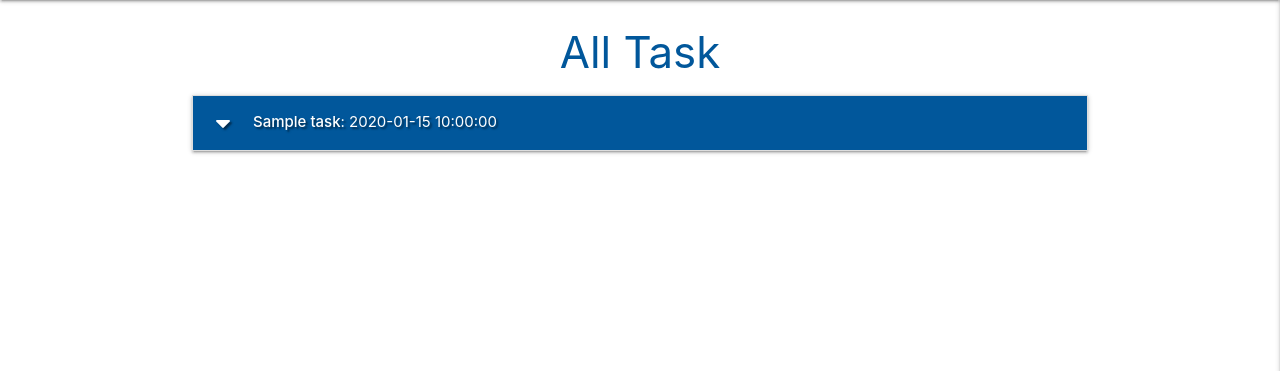
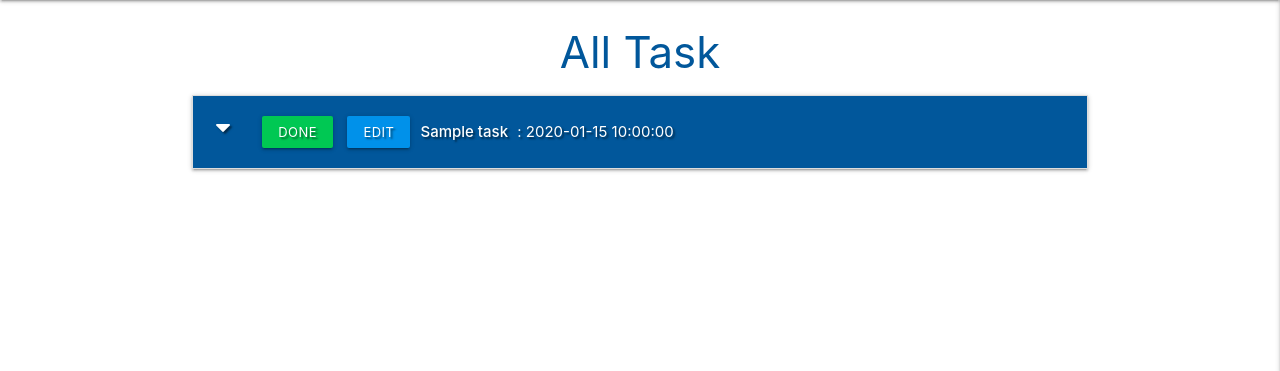
Before and after one commit to azimny86/task_menager, a Flask app: page / in a window 1280 px wide. Shown: the part 64-435 px from the top of the page. Run offline with Flask 2, Linux system fonts and the light colour scheme; a database or web service that is not in the repository returns one stand-in record (values such as "Sample title"); some libraries are stand-ins or nearby versions.

Commit message:
Add Task edit/done buttons

```diff
--- a/static/css/style.css
+++ b/static/css/style.css
@@ -5,3 +5,12 @@
 .flashes h4 {
     line-height: 2;
 }
+
+.btn-small {
+    margin: 5px;
+}
+
+.collapsible-header .col strong {
+    margin: 5px;
+    line-height: 42px;
+}
--- a/templates/tasks.html
+++ b/templates/tasks.html
@@ -7,11 +7,20 @@
         {% for task in tasks %}
         <li>
             <div class="collapsible-header white-text light-blue darken-4 text-shadow">
-                <i class="fas fa-caret-down"></i>
-                <strong>{{ task.task_name }}</strong> : {{ task.due_date }}
+                <div class="col s3">
+                    <i class="fas fa-caret-down"></i>
+                    <a href="" class="btn-small green accent-4">Done</a>
+                    <a href="" class="btn-small light-blue accent-4">Edit</a>
+
+                </div>
+                <div class="col s9">
+                    <strong>{{ task.task_name }}</strong> : {{ task.due_date }}
                 {% if task.is_urgent == "on" %}
                     <i class="fas fa-exclamation-circle light-blue-text text-lighten-2 tooltip" data-position="right" data-tooltip="URGENT!"></i>
-                {% endif%}
+                    {% endif%}
+
+                </div>
+
             </div>
             <div class="collapsible-body">
                 <strong>{{ task.category_name }}</strong>
```
